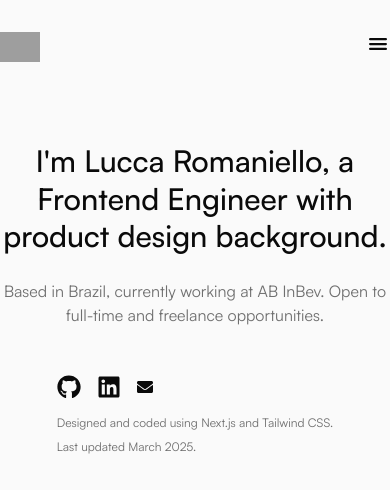
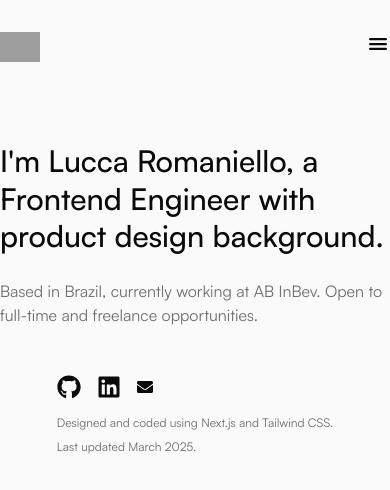
Before and after one commit to luccaromaniello/portfolio, a Next.js app: page / in a window 390 px wide. Shown: the top 490 px of the page. Built offline with nearby package versions, Linux system fonts and the light colour scheme; grey boxes are pictures that could not be loaded.

Commit message:
Changes text alignment of header component

```diff
--- a/src/components/Header/index.tsx
+++ b/src/components/Header/index.tsx
@@ -1,6 +1,6 @@
 const Header = () => {
   return (
-    <div className="flex flex-col gap-6 py-12 text-center">
+    <div className="flex flex-col gap-6 py-12 text-left sm:text-center">
       <div className="flex flex-col gap-4">
         <div className="flex flex-col gap-3">
           <h1 className="text-3xl sm:text-5xl leading-tight sm:leading-snug font-medium">I&apos;m Lucca Romaniello, a Frontend Engineer with product design background.</h1>
```
